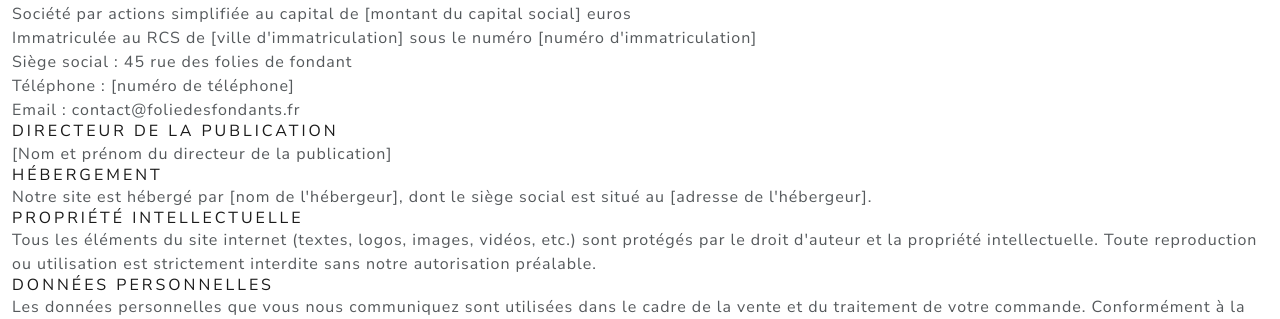
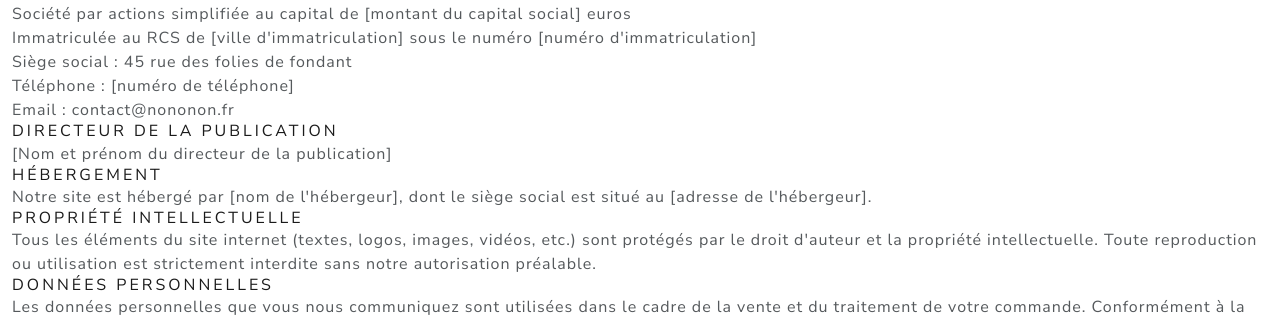
Before and after one commit to Pogauh/Mission-Sport-WEB, a Symfony app: template templates/general/mentionlegale.html.twig in a window 1280 px wide. Shown: the part 166-485 px from the top of the page. Run offline with Twig, Linux system fonts and the light colour scheme; the template is opened without the code that fills it, so the values that code supplies are empty; some libraries are stand-ins or nearby versions.

Commit message:
Premier commit

```diff
--- a/templates/general/mentionlegale.html.twig
+++ b/templates/general/mentionlegale.html.twig
@@ -12,7 +12,7 @@
   <p>Immatriculée au RCS de [ville d'immatriculation] sous le numéro [numéro d'immatriculation]</p>
   <p>Siège social : 45 rue des folies de fondant</p>
   <p>Téléphone : [numéro de téléphone]</p>
-  <p>Email : contact@foliedesfondants.fr</p>
+  <p>Email : contact@nononon.fr</p>
   <h2>Directeur de la publication</h2>
   <p>[Nom et prénom du directeur de la publication]</p>
   <h2>Hébergement</h2>
```
